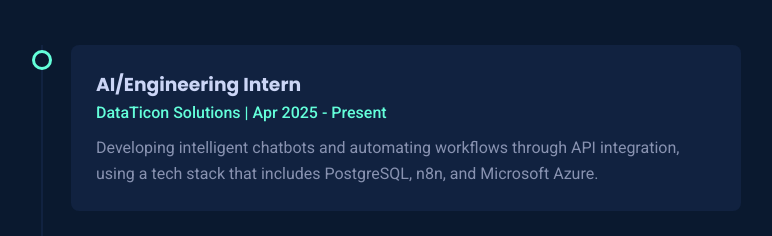
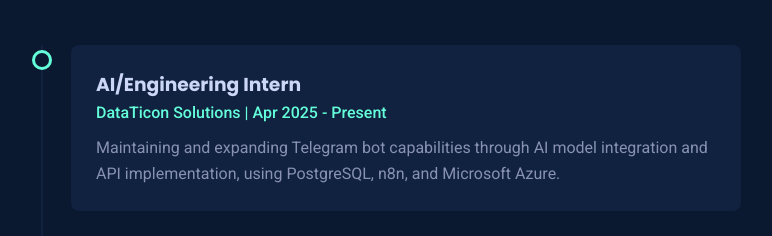
Before and after one commit to nutsayana/sayana-thavanut-website, a plain HTML site: page index.html in a window 1280 px wide. Shown: the part 2640-2876 px from the top of the page, without its empty margins (249-1021 px from the left). Drawn offline with nearby package versions, Linux system fonts and the light colour scheme; animation ran at ten frames a second.

Commit message:
Update index.html

```diff
--- a/index.html
+++ b/index.html
@@ -95,7 +95,7 @@
         <section id="experience" class="experience-section">
              <h2 data-aos="fade-up">Experience</h2>
              <div class="timeline">
-                 <div class="timeline-item" data-aos="fade-up"><div class="timeline-dot"></div><div class="timeline-content"><h3>AI/Engineering Intern</h3><p class="company">DataTicon Solutions | Apr 2025 - Present</p><p>Developing intelligent chatbots and automating workflows through API integration, using a tech stack that includes PostgreSQL, n8n, and Microsoft Azure.</p></div></div>
+                 <div class="timeline-item" data-aos="fade-up"><div class="timeline-dot"></div><div class="timeline-content"><h3>AI/Engineering Intern</h3><p class="company">DataTicon Solutions | Apr 2025 - Present</p><p>Maintaining and expanding Telegram bot capabilities through AI model integration and API implementation, using PostgreSQL, n8n, and Microsoft Azure.</p></div></div>
                  <div class="timeline-item" data-aos="fade-up" data-aos-delay="100"><div class="timeline-dot"></div><div class="timeline-content"><h3>Data Integration Intern</h3><p class="company">Solution BI Cambodia | Jul 2022 - Sep 2022</p><p>Designed and developed ETL workflows using Talend Open Studio to process data from various sources. Managed error handling and extracted web server log data for transformation.</p></div></div>
              </div>
         </section>
```
